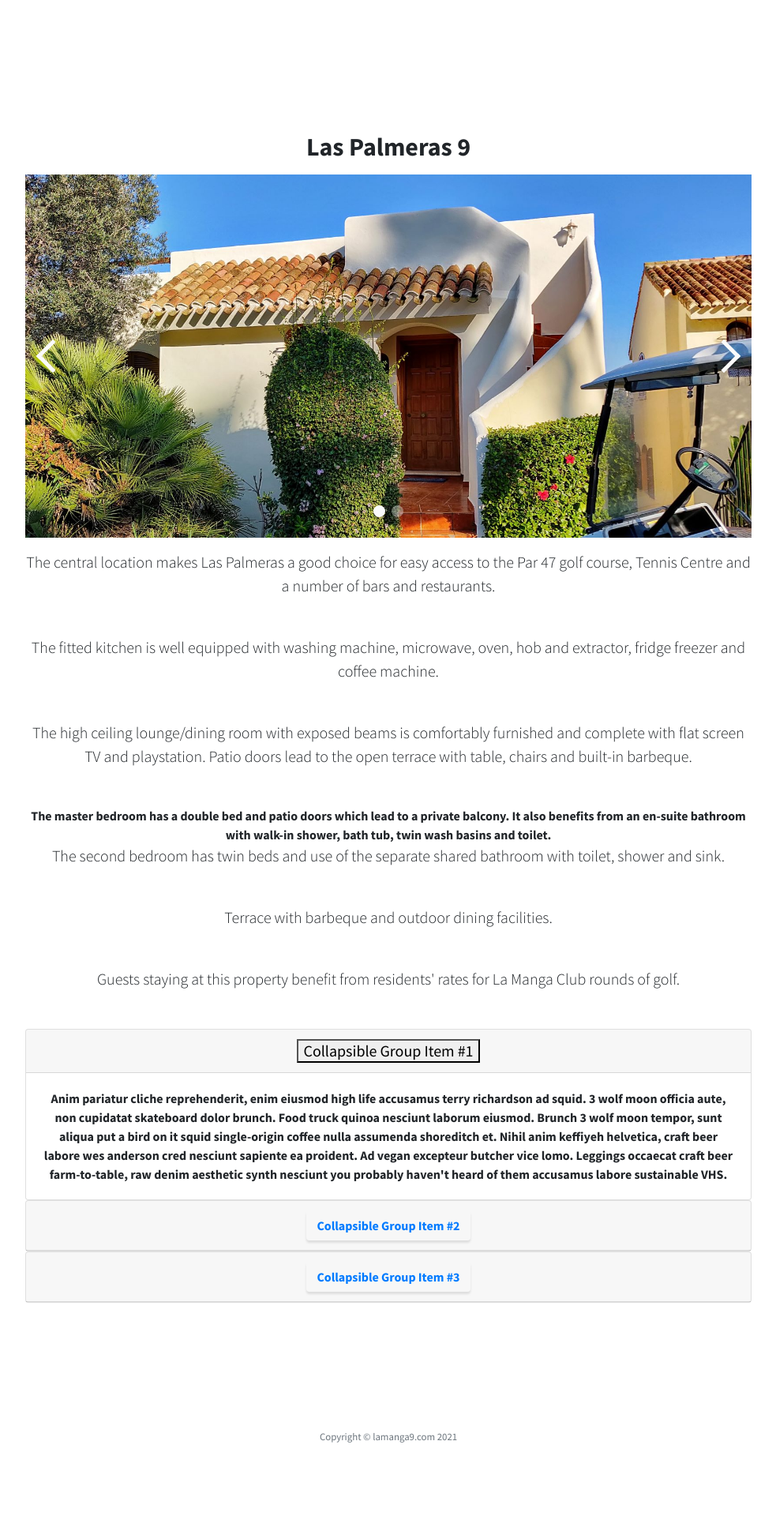
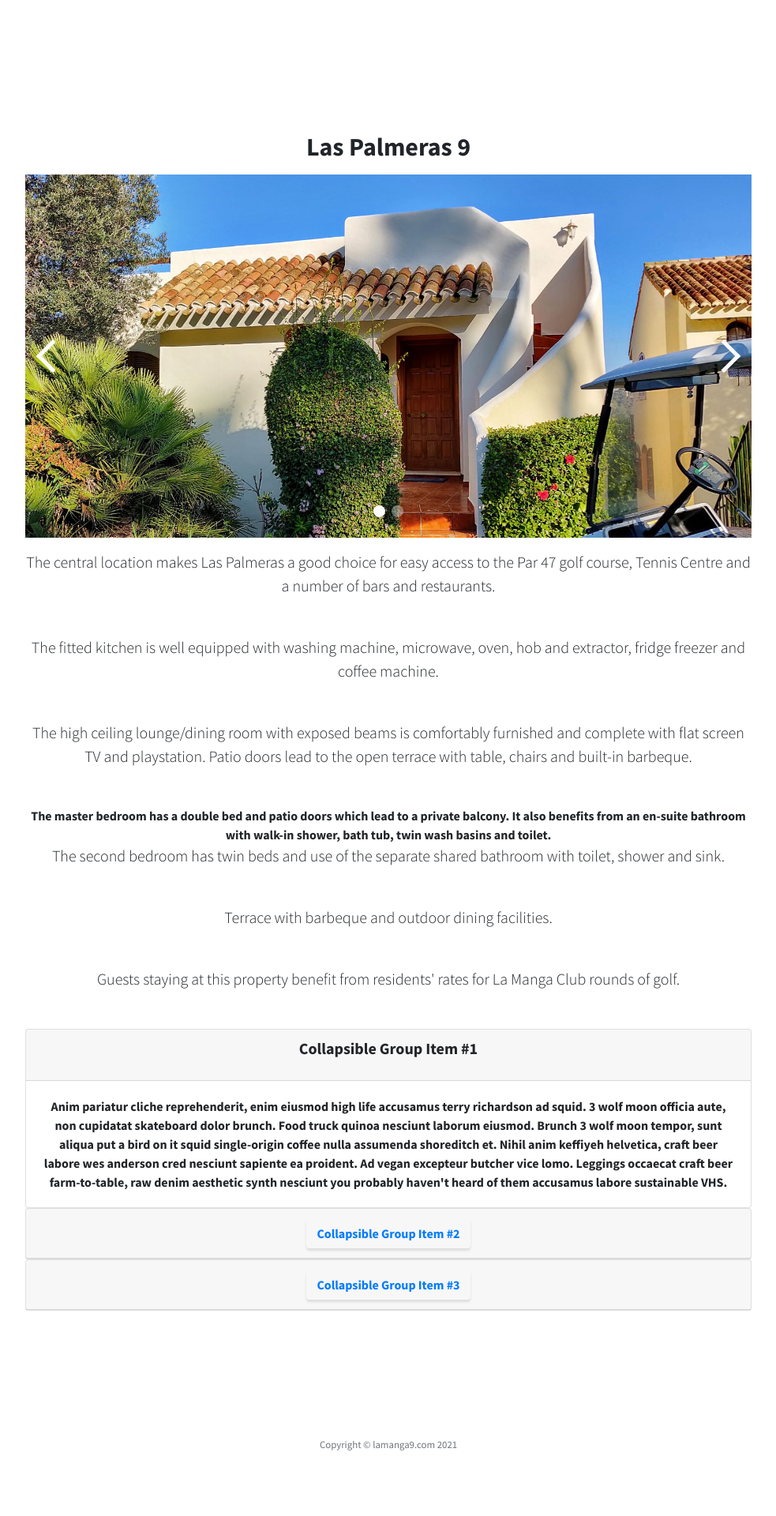
Before and after one commit to richsteer/richsteer.github.io, a Jekyll site: the page built from index.html, in a window 1280 px wide. Shown: the part 1839-3759 px from the top of the page at 79% size, without its empty margins (148-1131 px from the left). Built offline with Jekyll 4.4.1, drawn with Linux system fonts in a browser that asks for light colours.

Commit message:
change button to p

```diff
--- a/index.html
+++ b/index.html
@@ -76,9 +76,9 @@ title: Las Palameras 9
                           <div class="card">
                             <div class="card-header" id="headingOne">
                               <h5 class="mb-0">
-                                <button class="" data-toggle="collapse" data-target="#collapseOne" aria-expanded="true" aria-controls="collapseOne">
+                                <p class="" data-toggle="collapse" data-target="#collapseOne" aria-expanded="true" aria-controls="collapseOne">
                                   Collapsible Group Item #1
-                                </button>
+                                </p>
                               </h5>
                             </div>
 
```
